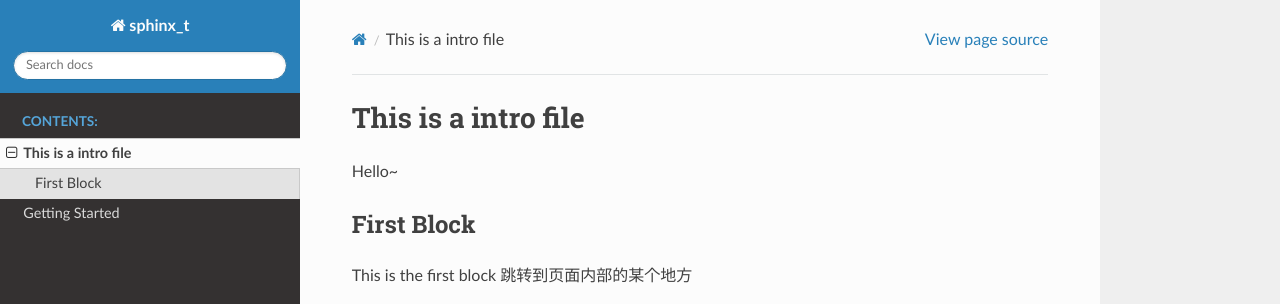
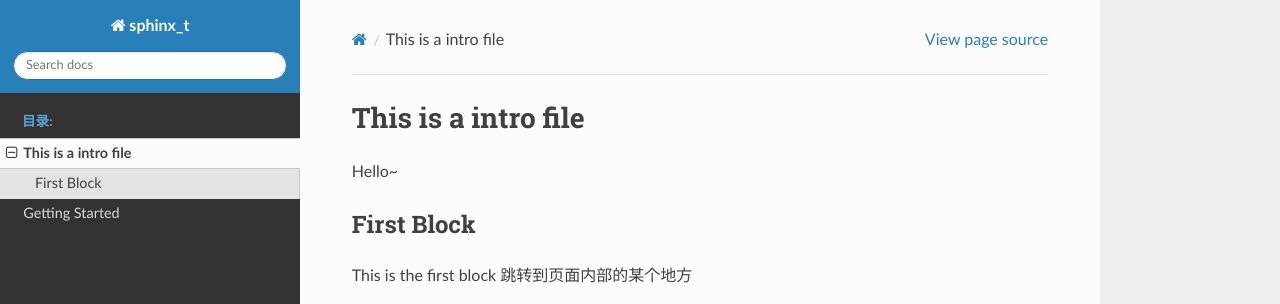
Before and after one commit to Commala/sphinx_test, a Sphinx documentation site: the page built from source/intro.rst, in a window 1280 px wide. Shown: the top 304 px of the page. Built offline with Sphinx 7.4.7 and the Read the Docs theme 2.0.0, drawn with Linux system fonts in a browser that asks for light colours; formulas are drawn with MathJax 3; pages that are not in the unit, such as notebooks, are missing from menus.

Commit message:
修改标题

```diff
--- a/source/index.rst
+++ b/source/index.rst
@@ -3,13 +3,14 @@
    You can adapt this file completely to your liking, but it should at least
    contain the root `toctree` directive.
 
-Welcome to sphinx_t's documentation!
+个人知识记录
 ====================================
 
 .. toctree::
    :maxdepth: 2
-   :caption: Contents:
+   :caption: 目录:
 
+   index
    intro
    tutorial
    test
```
